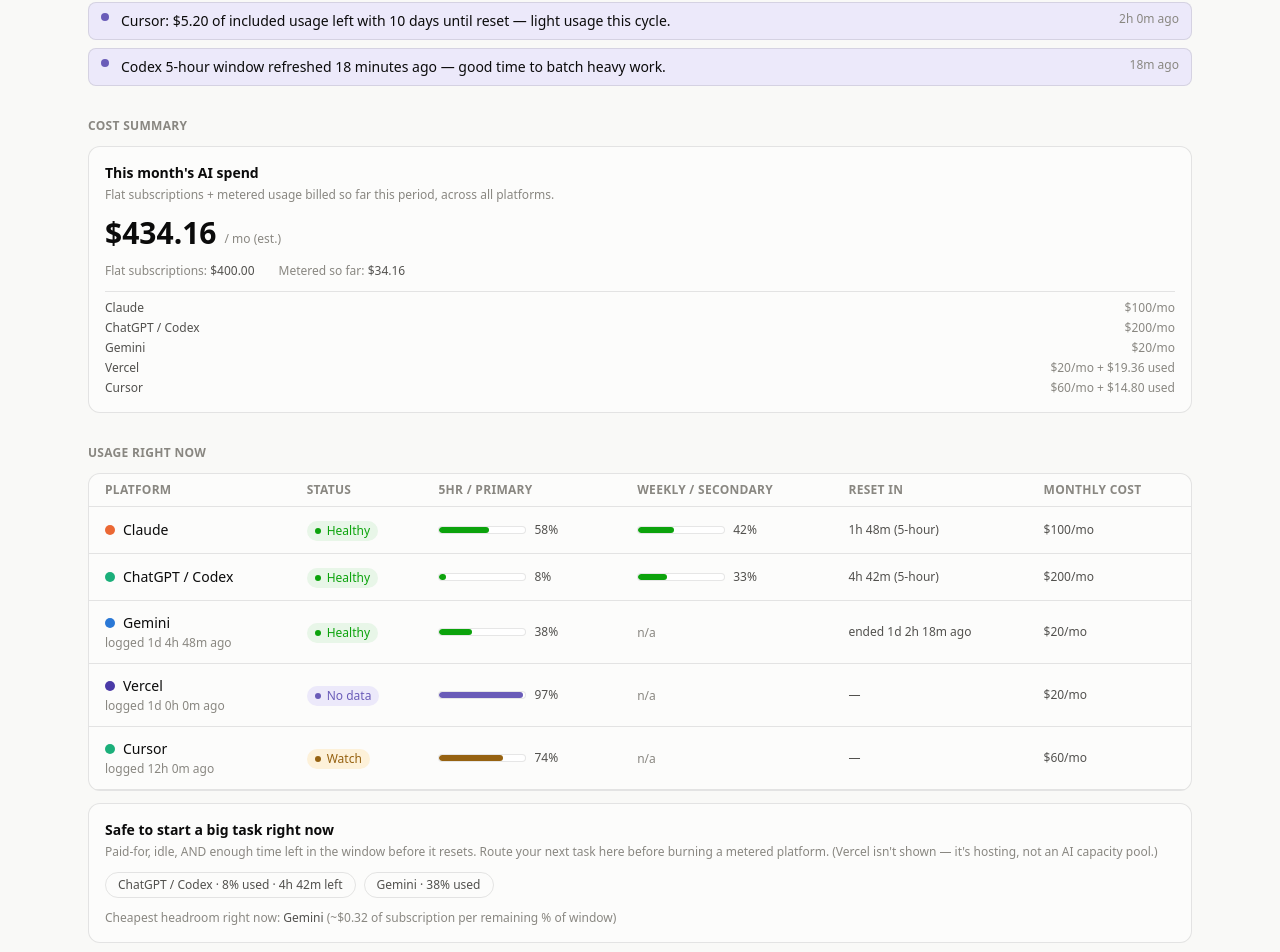
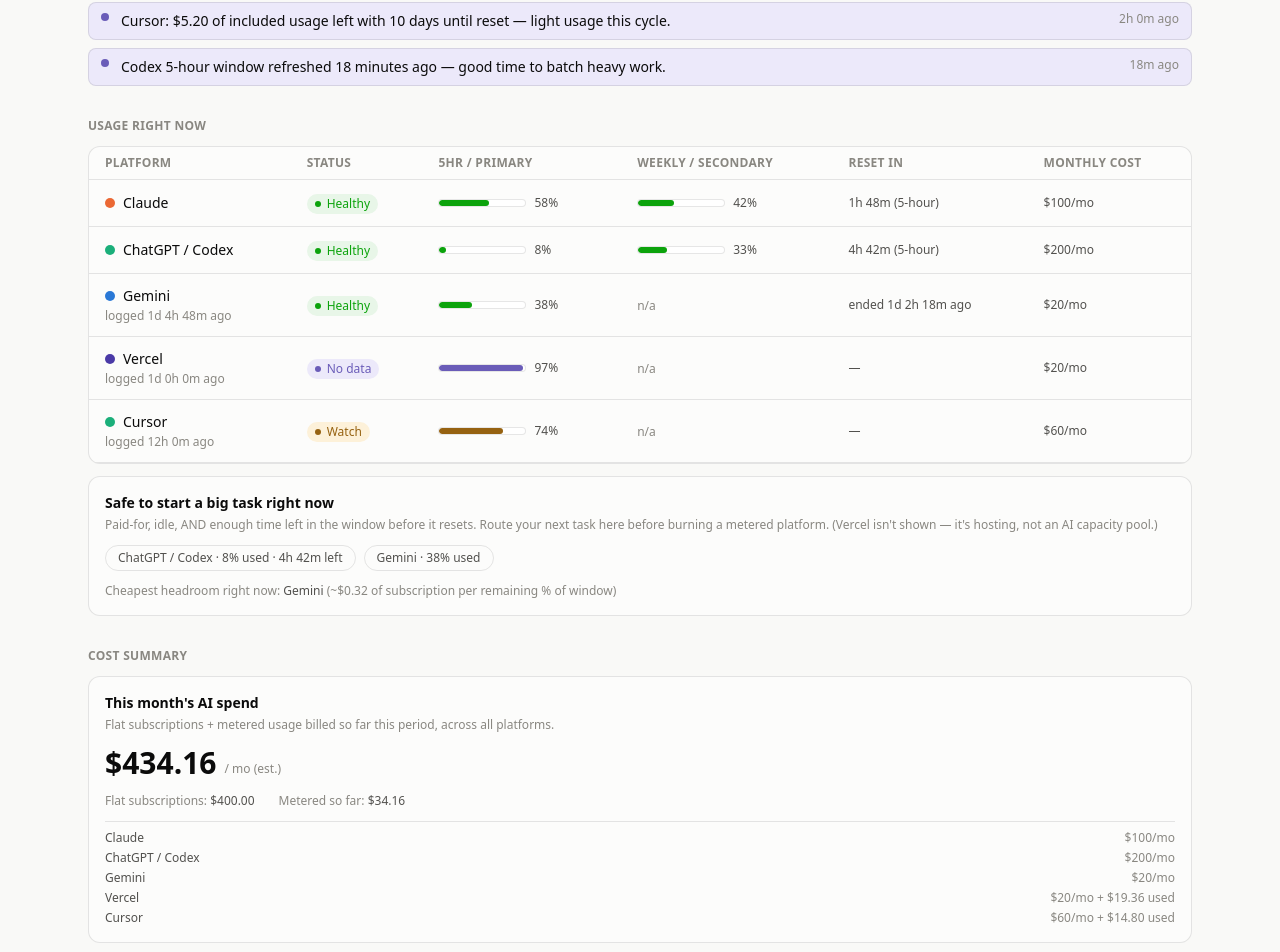
Before and after one commit to sffan15-sys/token-app, a React (Vite) app in the folder frontend/: page / in a window 1280 px wide. Shown: the part 199-1151 px from the top of the page. Built offline with nearby package versions, Linux system fonts and the light colour scheme.

Commit message:
Reorder home page: usage/status above cost summary

```diff
--- a/frontend/src/pages/Home.tsx
+++ b/frontend/src/pages/Home.tsx
@@ -5,9 +5,9 @@
 import { MOCK_ALERTS, MOCK_USAGE_RECORDS, PLATFORMS } from "../data/mockData";
 
 /**
- * Three clearly labeled, visually distinct zones, matching the owner's own
- * framing of "at a glance I want: (1) all accounts' status, (2) $/month
- * across all platforms, (3) current usage." See
+ * Three clearly labeled, visually distinct zones: alerts, then current
+ * usage (the bars/table), then cost last — current status matters more
+ * than the monthly total at a glance. See
  * design/persona-fixes-changelog.md for why this restructure happened.
  */
 export function Home() {
@@ -22,18 +22,18 @@
 
       <section className="flex flex-col gap-3">
         <h2 className="text-xs font-semibold uppercase tracking-wide" style={{ color: "var(--text-muted)" }}>
-          Cost summary
-        </h2>
-        <CostSummary records={MOCK_USAGE_RECORDS} />
-      </section>
-
-      <section className="flex flex-col gap-3">
-        <h2 className="text-xs font-semibold uppercase tracking-wide" style={{ color: "var(--text-muted)" }}>
           Usage right now
         </h2>
         <PlatformTable platforms={PLATFORMS} records={MOCK_USAGE_RECORDS} />
         <IdleHeadroomPanel records={MOCK_USAGE_RECORDS} />
       </section>
+
+      <section className="flex flex-col gap-3">
+        <h2 className="text-xs font-semibold uppercase tracking-wide" style={{ color: "var(--text-muted)" }}>
+          Cost summary
+        </h2>
+        <CostSummary records={MOCK_USAGE_RECORDS} />
+      </section>
     </div>
   );
 }
```
